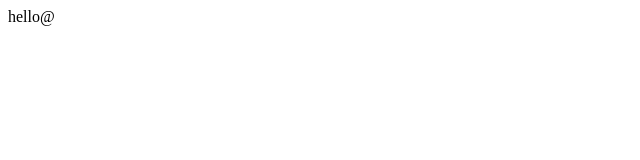
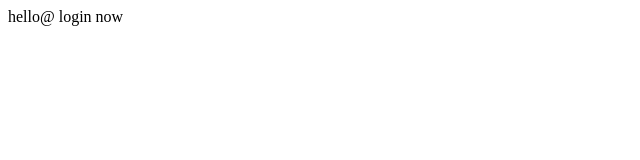
Before and after one commit to siddharthsomvanshi/demo, a plain HTML site: page index.html in a window 1280 px wide. Shown: the full height of the page, 0-640 px from the left. Drawn offline with Linux system fonts and the light colour scheme.

Commit message:
addded the login functionality

```diff
--- a/index.html
+++ b/index.html
@@ -4,5 +4,6 @@
 </head>
 <body>
 hello@
+login now
 </body>
 <html>
```
